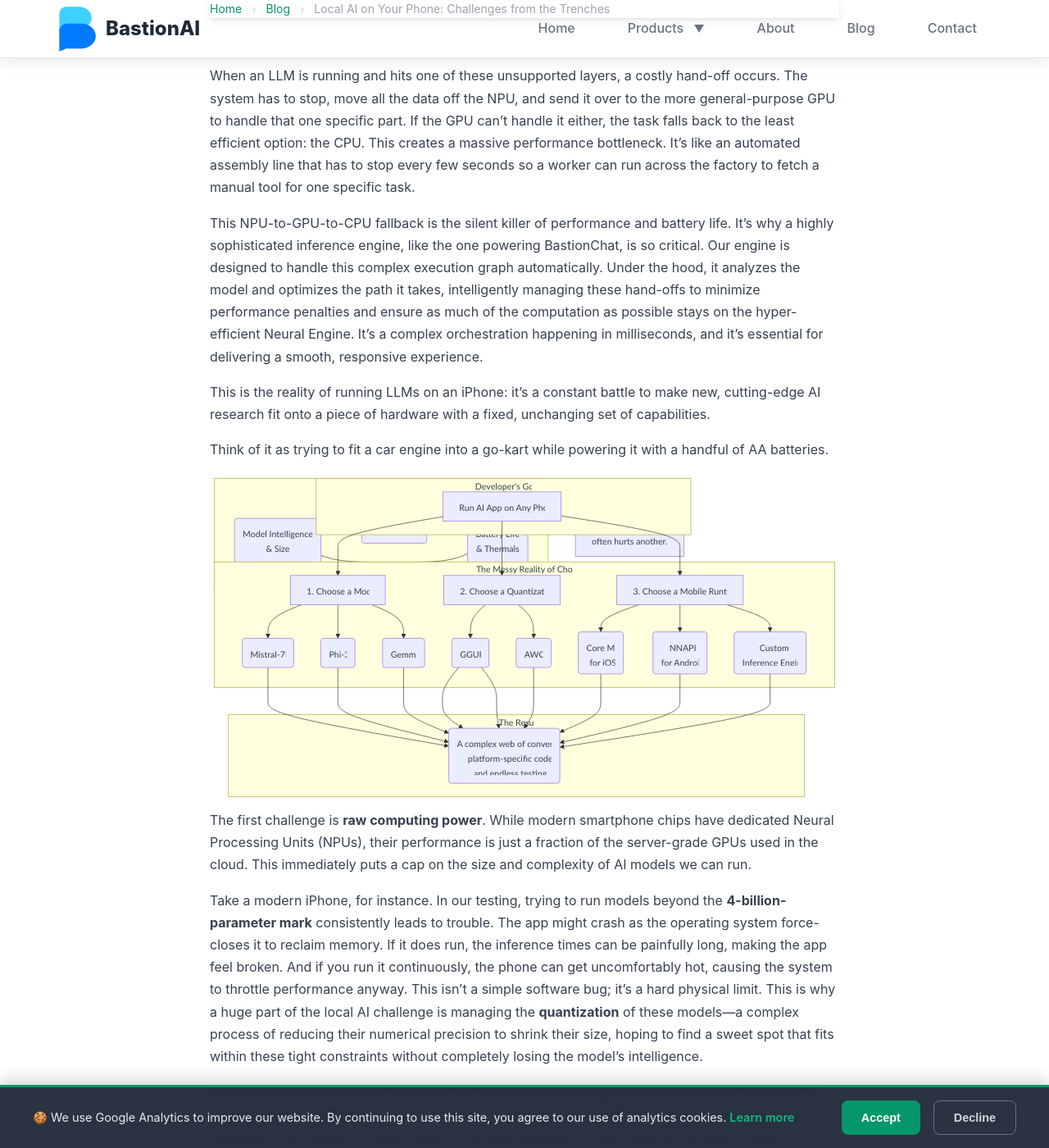
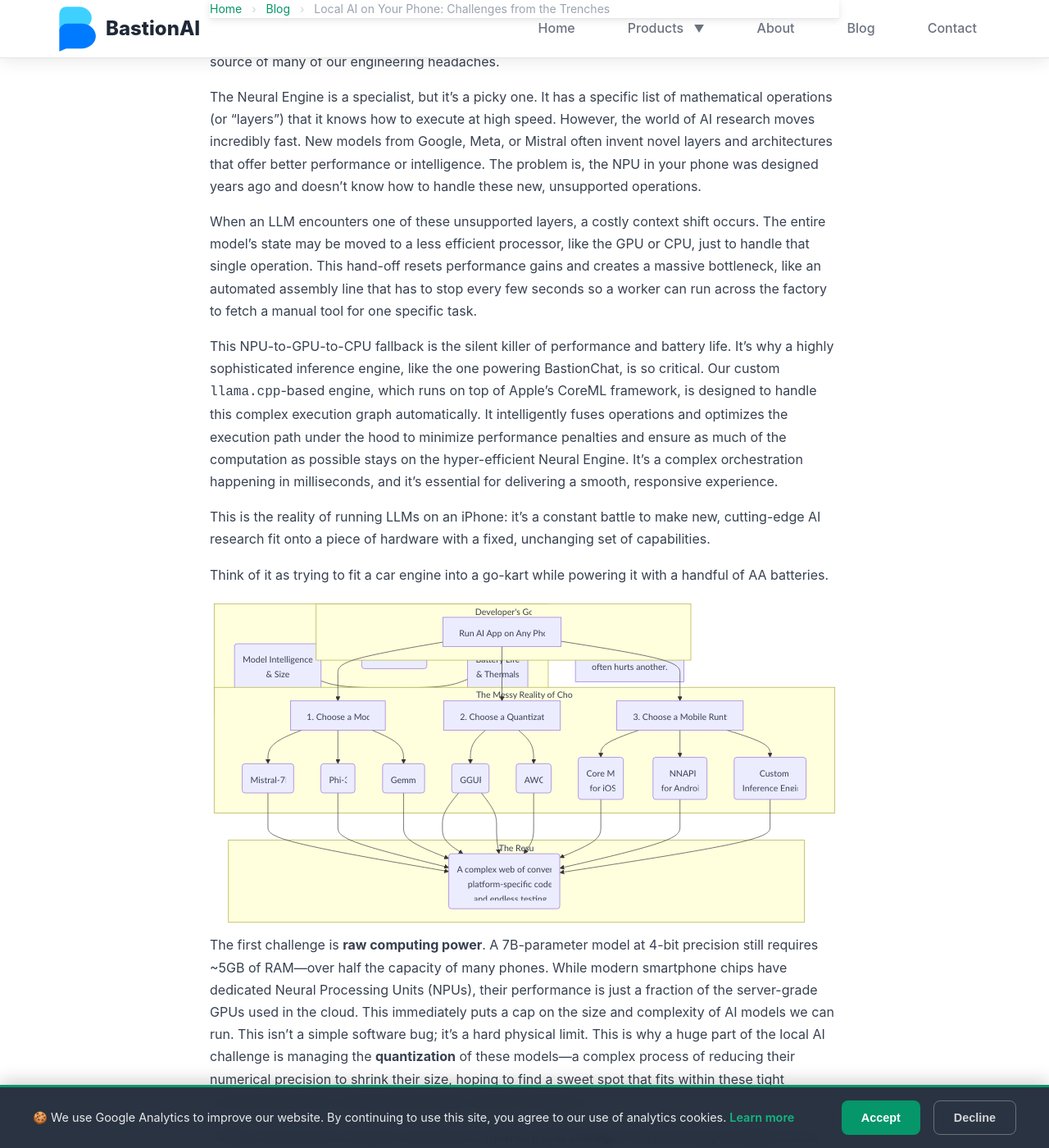
Before and after one commit to BastionAI/bastionai.github.io, a Jekyll site: the page built from _posts/2025-07-10-challenges-local-ai-mobile.md, in a window 1280 px wide and 1400 px high, scrolled down 1959 px. Shown: the whole window at 82% size. Built offline with Jekyll 4.4.1, drawn with Linux system fonts in a browser that asks for light colours; some of the changed text lies outside the part shown.

Commit message:
docs: apply comprehensive feedback to finalize blog post

```diff
--- a/_posts/2025-07-10-challenges-local-ai-mobile.md
+++ b/_posts/2025-07-10-challenges-local-ai-mobile.md
@@ -12,7 +12,7 @@
 
 This is the silent revolution that has been happening for years. The truly groundbreaking change now is that this level of sophisticated, private AI is no longer limited to specialized tasks like face recognition. Thanks to the hard work of the open-source community, we now have incredible, general-purpose language models that are so efficient they can run on your phone too. They are so small and powerful, can we even still call them "Large" Language Models?
 
-This is the dream of local AI becoming a reality: a story of empowerment, privacy, and access for everyone. However, as any engineer knows, there's a huge gap between this exciting promise and a reliable, working product. The journey to bring high-performance *language models* to the most common device we all own—the smartphone—is not a simple story. It is a tough challenge against the laws of physics and the complexities of modern software.
+This is the dream of local AI becoming a reality: a story of empowerment, privacy, and access for everyone. However, as any engineer knows, there's a huge gap between this exciting promise and a reliable, working product. The journey to bring high-performance *language models* to the most common device we all own—the smartphone—is not a simple story. It pits engineers against physical limits: thermodynamics, memory bandwidth, and power envelopes.
 
 ### The Hard Limits of Your Pocket
 
@@ -25,15 +25,19 @@
 *   **The GPU (Graphics Processing Unit):** Originally designed for rendering graphics in games, the GPU is a master of parallel processing—doing thousands of simple calculations at once. This makes it much better than the CPU for many AI tasks, but it's still a generalist and can be power-hungry.
 *   **The NPU (Neural Processing Unit), or Apple's "Neural Engine":** This is the star of the show for local AI. It's a piece of silicon designed *specifically* for one thing: the mathematical operations that are the bedrock of neural networks (like matrix multiplication). It's incredibly fast and energy-efficient for AI tasks, but it can't do much else.
 
+<div style="padding: 1rem 1.5rem; background-color: #f3f4f6; border-left: 4px solid #059669; margin: 2rem 0; border-radius: 0 8px 8px 0;">
+  <p style="margin: 0; font-style: italic;"><strong style="color: #059669;">💡 Try This:</strong> Check your phone’s NPU specs! On iOS, look for devices with A14 Bionic chips or newer. On Android, top performers include the Snapdragon 8 Gen 1+ or Google Tensor G3+ and above.</p>
+</div>
+
 #### The Reality of Running an LLM on an iPhone
 
 So how does a language model actually *run* on this team of specialists? The dream is that the entire model executes on the super-efficient Neural Engine. The reality is far more complicated and is the source of many of our engineering headaches.
 
 The Neural Engine is a specialist, but it's a picky one. It has a specific list of mathematical operations (or "layers") that it knows how to execute at high speed. However, the world of AI research moves incredibly fast. New models from Google, Meta, or Mistral often invent novel layers and architectures that offer better performance or intelligence. The problem is, the NPU in your phone was designed years ago and doesn't know how to handle these new, unsupported operations.
 
-When an LLM is running and hits one of these unsupported layers, a costly hand-off occurs. The system has to stop, move all the data off the NPU, and send it over to the more general-purpose GPU to handle that one specific part. If the GPU can't handle it either, the task falls back to the least efficient option: the CPU. This creates a massive performance bottleneck. It's like an automated assembly line that has to stop every few seconds so a worker can run across the factory to fetch a manual tool for one specific task.
+When an LLM encounters one of these unsupported layers, a costly context shift occurs. The entire model's state may be moved to a less efficient processor, like the GPU or CPU, just to handle that single operation. This hand-off resets performance gains and creates a massive bottleneck, like an automated assembly line that has to stop every few seconds so a worker can run across the factory to fetch a manual tool for one specific task.
 
-This NPU-to-GPU-to-CPU fallback is the silent killer of performance and battery life. It's why a highly sophisticated inference engine, like the one powering BastionChat, is so critical. Our engine is designed to handle this complex execution graph automatically. Under the hood, it analyzes the model and optimizes the path it takes, intelligently managing these hand-offs to minimize performance penalties and ensure as much of the computation as possible stays on the hyper-efficient Neural Engine. It's a complex orchestration happening in milliseconds, and it's essential for delivering a smooth, responsive experience.
+This NPU-to-GPU-to-CPU fallback is the silent killer of performance and battery life. It's why a highly sophisticated inference engine, like the one powering BastionChat, is so critical. Our custom `llama.cpp`-based engine, which runs on top of Apple's CoreML framework, is designed to handle this complex execution graph automatically. It intelligently fuses operations and optimizes the execution path under the hood to minimize performance penalties and ensure as much of the computation as possible stays on the hyper-efficient Neural Engine. It's a complex orchestration happening in milliseconds, and it's essential for delivering a smooth, responsive experience.
 
 This is the reality of running LLMs on an iPhone: it's a constant battle to make new, cutting-edge AI research fit onto a piece of hardware with a fixed, unchanging set of capabilities.
 
@@ -52,11 +56,9 @@
     D["Improving one area<br>often hurts another."]
 </div>
 
-The first challenge is **raw computing power**. While modern smartphone chips have dedicated Neural Processing Units (NPUs), their performance is just a fraction of the server-grade GPUs used in the cloud. This immediately puts a cap on the size and complexity of AI models we can run.
+The first challenge is **raw computing power**. A 7B-parameter model at 4-bit precision still requires ~5GB of RAM—over half the capacity of many phones. While modern smartphone chips have dedicated Neural Processing Units (NPUs), their performance is just a fraction of the server-grade GPUs used in the cloud. This immediately puts a cap on the size and complexity of AI models we can run. This isn't a simple software bug; it's a hard physical limit. This is why a huge part of the local AI challenge is managing the **quantization** of these models—a complex process of reducing their numerical precision to shrink their size, hoping to find a sweet spot that fits within these tight constraints without completely losing the model's intelligence.
 
-Take a modern iPhone, for instance. In our testing, trying to run models beyond the **4-billion-parameter mark** consistently leads to trouble. The app might crash as the operating system force-closes it to reclaim memory. If it does run, the inference times can be painfully long, making the app feel broken. And if you run it continuously, the phone can get uncomfortably hot, causing the system to throttle performance anyway. This isn't a simple software bug; it's a hard physical limit. This is why a huge part of the local AI challenge is managing the **quantization** of these models—a complex process of reducing their numerical precision to shrink their size, hoping to find a sweet spot that fits within these tight constraints without completely losing the model's intelligence.
-
-Finally, there are the constant constraints of **memory and storage**. Large Language Models (LLMs) are notoriously memory-hungry. A 7-billion parameter model can easily require several gigabytes of RAM just to be loaded—a huge chunk of the total available on even high-end phones. Add the storage needed for the model itself, plus any local documents for it to search, and you're quickly eating up the user's precious device space. It's a constant battle against physical limitations.
+Finally, there are the constant constraints of **memory and storage**. Add the storage needed for the model itself, plus any local documents for it to search, and you're quickly eating up the user's precious device space. It's a constant battle against physical limitations.
 
 ### The Hidden Problems: Taming the Local LLM
 
@@ -111,30 +114,35 @@
       <tr>
         <td><strong>Llama 3.2 (3B)</strong></td>
         <td>~2.0 GB</td>
+        <td>4-bit GGUF</td>
         <td>Advanced Reasoning & Instruction Following</td>
         <td>General Chat & Q&A</td>
       </tr>
       <tr>
         <td><strong>Qwen 3 (4B)</strong></td>
         <td>~2.1 GB</td>
+        <td>4-bit GGUF</td>
         <td>Deep Reasoning & Multilingual Capability</td>
         <td>Complex Problem Solving</td>
       </tr>
       <tr>
         <td><strong>Phi-4-mini</strong></td>
         <td>~2.1 GB</td>
+        <td>4-bit GGUF</td>
         <td>Strong Coding & Math Skills</td>
         <td>Development & Technical Tasks</td>
       </tr>
       <tr>
         <td><strong>Gemma 3 (4B)</strong></td>
         <td>~2.5 GB</td>
+        <td>4-bit GGUF</td>
         <td>Multimodal (Vision) & General Intelligence</td>
         <td>Analyzing Images & Text</td>
       </tr>
        <tr>
         <td><strong>LLaVA-Phi-3-mini</strong></td>
         <td>~2.3 GB</td>
+        <td>4-bit GGUF</td>
         <td>Efficient Multimodal (Vision)</td>
         <td>Visual Q&A on Mobile</td>
       </tr>
@@ -150,9 +158,9 @@
 
 Here’s how we solved the key challenges discussed:
 
-1.  **The Physics Problem (Hardware Limits):** We built a custom inference engine highly optimized for the Apple Neural Engine (ANE). By writing our own routines that speak directly to the NPU, we bypass inefficient general-purpose layers, allowing us to run larger models with a fraction of the battery drain and heat output of standard solutions. Our rigorous model quantization and certification process, detailed in the table above, ensures every model we offer provides the best possible balance of intelligence and performance for your device.
+1.  **The Physics Problem (Hardware Limits):** Our custom `llama.cpp`-based inference engine is highly optimized for the Apple Neural Engine (ANE). By intelligently fusing operations and optimizing the execution path to stay on the NPU, we bypass inefficient general-purpose layers, allowing us to run larger models with a fraction of the battery drain and heat output of standard solutions. Our rigorous model quantization and certification process, detailed in the table above, ensures every model we offer provides the best possible balance of intelligence and performance for your device.
 
-2.  **The Reality Problem (Hallucinations & Outdated Knowledge):** To ground our AI and make it truly useful, we developed a high-performance hybrid search engine from the ground up, designed specifically for mobile constraints. It seamlessly blends traditional keyword search with advanced vector search, running lightning-fast lookups on thousands of your local documents. This gives the AI a reliable, private "short-term memory," ensuring its answers are accurate, relevant, and based on *your* data, not stale training information.
+2.  **The Reality Problem (Hallucinations & Outdated Knowledge):** To ground our AI and make it truly useful, we built a high-performance hybrid search engine from the ground up. Our on-device solution is an embedded vector database that combines lightning-fast vector search with a full-text index and semantic ranking. This gives the AI a reliable, private "short-term memory," ensuring its answers are accurate, relevant, and based on *your* data, not stale training information.
 
 3.  **The Action Problem (Unreliable Function Calling):** We recognized that open-ended function calling is too unreliable on small models. Instead, we developed a more robust, "intent-based" system. We pre-define a set of specific, hard-coded tools that the AI can use, and then train smaller, specialized models to do one thing perfectly: classify the user's intent and extract the necessary information. This constrained, deterministic approach makes our tool use reliable and predictable—it just works.
 
@@ -162,4 +170,12 @@
 
 The road to truly personal, private, and powerful local AI isn't about finding one magic trick. It's about a deep respect for the real-world engineering challenges and a commitment to solving them layer by layer. By embracing this complexity, we are paving the way for a future where the most powerful technology of our time is not just in the cloud, but securely in your pocket, and truly under your control.
 
+### The Future is Bright (and Local)
+
+As mobile NPUs continue to advance (e.g., Apple’s rumored A18 Pro NPU), and as the open-source community keeps pushing the boundaries of efficiency with models like Microsoft’s Phi-3-vision, the capabilities of local AI are set to explode. The day is fast approaching when on-device AI will not just supplement, but rival the power of cloud-based tools—all without ever compromising your privacy.
+
+<p style="font-size: 0.9rem; font-style: italic; color: #6b7280; border-top: 1px solid #e5e7eb; padding-top: 1.5rem; margin-top: 2rem;">
+  <strong>About the Author:</strong> BastionAI builds powerful, private, on-device AI tools. Our flagship app, BastionChat, brings the power of models like Llama 3 directly and securely to your iPhone.
+</p>
+
 ---
```
Also changed, not shown: other parts of _posts/2025-07-10-challenges-local-ai-mobile.md (+1 -0 lines).
